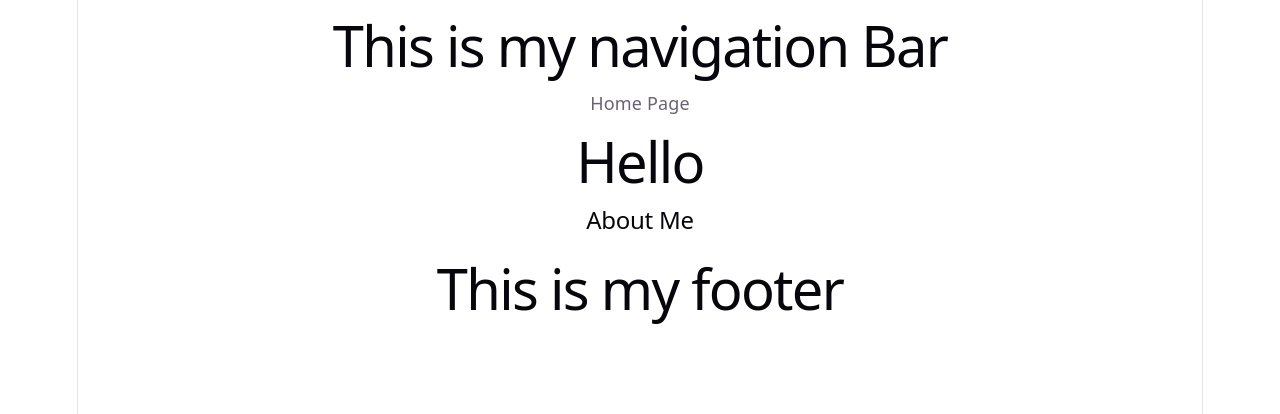
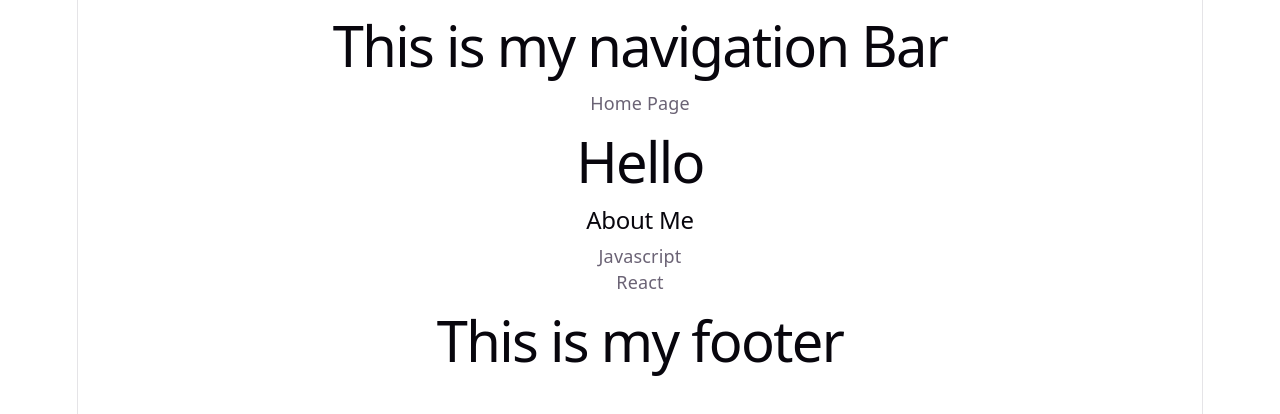
Before and after one commit to Mankelvo/personal-portfolio, a React (Vite) app: page / in a window 1280 px wide. Shown: the top 414 px of the page. Built offline with nearby package versions, Linux system fonts and the light colour scheme.

Commit message:
Add Skills Section component

```diff
--- /dev/null
+++ b/src/components/sections/Skills.jsx
@@ -0,0 +1,12 @@
+function Skills(){
+    return (
+        <>
+                <p>Javascript</p>
+                <p>React</p>
+
+        </>
+    )
+
+}
+
+export default Skills;
--- a/src/pages/Home.jsx
+++ b/src/pages/Home.jsx
@@ -2,6 +2,8 @@ import Footer from '../components/layout/Footer';
 import Navbar from '../components/layout/Navbar'
 import Hero from '../components/sections/Hero';
 import About from '../components/sections/About';
+import Skills from '../components/sections/Skills';
+
 function Home(){
     return(
    <>
@@ -9,6 +11,7 @@ function Home(){
     <main>Home Page</main>
     <Hero/>
     <About/>
+    <Skills/>
    <Footer/>
    </>
     )
```
